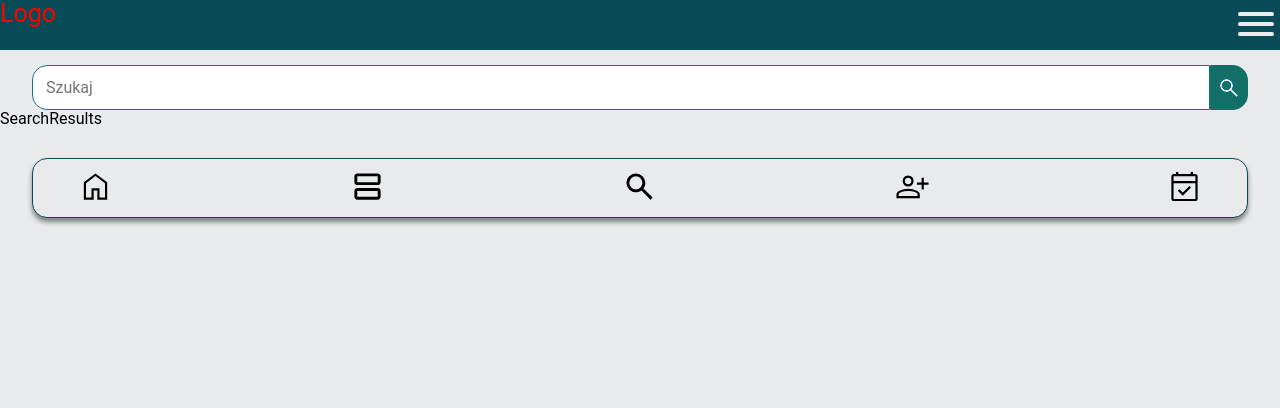
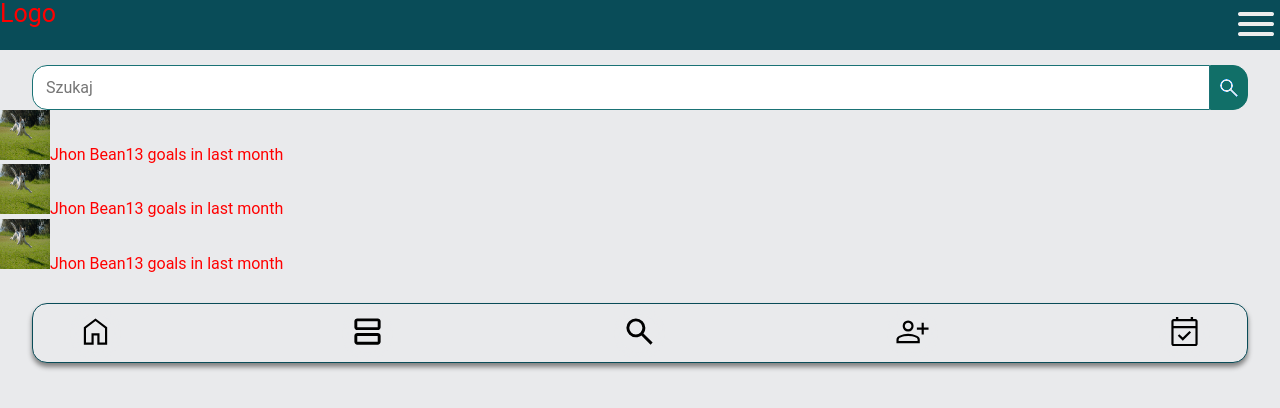
Before and after one commit to Ja-ku-ba/Dm-Daily_motivation, a React (Create React App) app in the folder frontend/: page /search/1 in a window 1280 px wide. Shown: the top 408 px of the page. Built offline with nearby package versions, Linux system fonts and the light colour scheme; sample sign-in values are in the browser's storage.

Commit message:
SearchResults component  progres

```diff
--- a/frontend/src/components/SearchResults.js
+++ b/frontend/src/components/SearchResults.js
@@ -1,8 +1,27 @@
 import React from 'react'
+import { Link } from 'react-router-dom'
+
+import dogo from "../assets/images/dogo.jpg"
 
 const SearchResults = () => {
   return (
-    <div>SearchResults</div>
+    <Link className='SearchResults'>
+        <div className='SearchResults__profile'>
+            <img className='SearchResults__profile__profilePicture' src={dogo} width={"50px"} height={"50px"}></img>
+            <span className='SearchResults__profile__name'>Jhon Bean</span>
+            <span className='SearchResults__profile__tracker'>13 goals in last month</span>
+        </div>
+        <div className='SearchResults__event'>
+            <img className='SearchResults__profile__profilePicture' src={dogo} width={"50px"} height={"50px"}></img>
+            <span className='SearchResults__profile__name'>Jhon Bean</span>
+            <span className='SearchResults__profile__tracker'>13 goals in last month</span>
+        </div>
+        <div className='SearchResults__achivment'>
+            <img className='SearchResults__profile__profilePicture' src={dogo} width={"50px"} height={"50px"}></img>
+            <span className='SearchResults__profile__name'>Jhon Bean</span>
+            <span className='SearchResults__profile__tracker'>13 goals in last month</span>
+        </div>
+    </Link>
   )
 }
 
```
Also changed, not shown: 1 other file (tests, documents, lock files or other folders).
